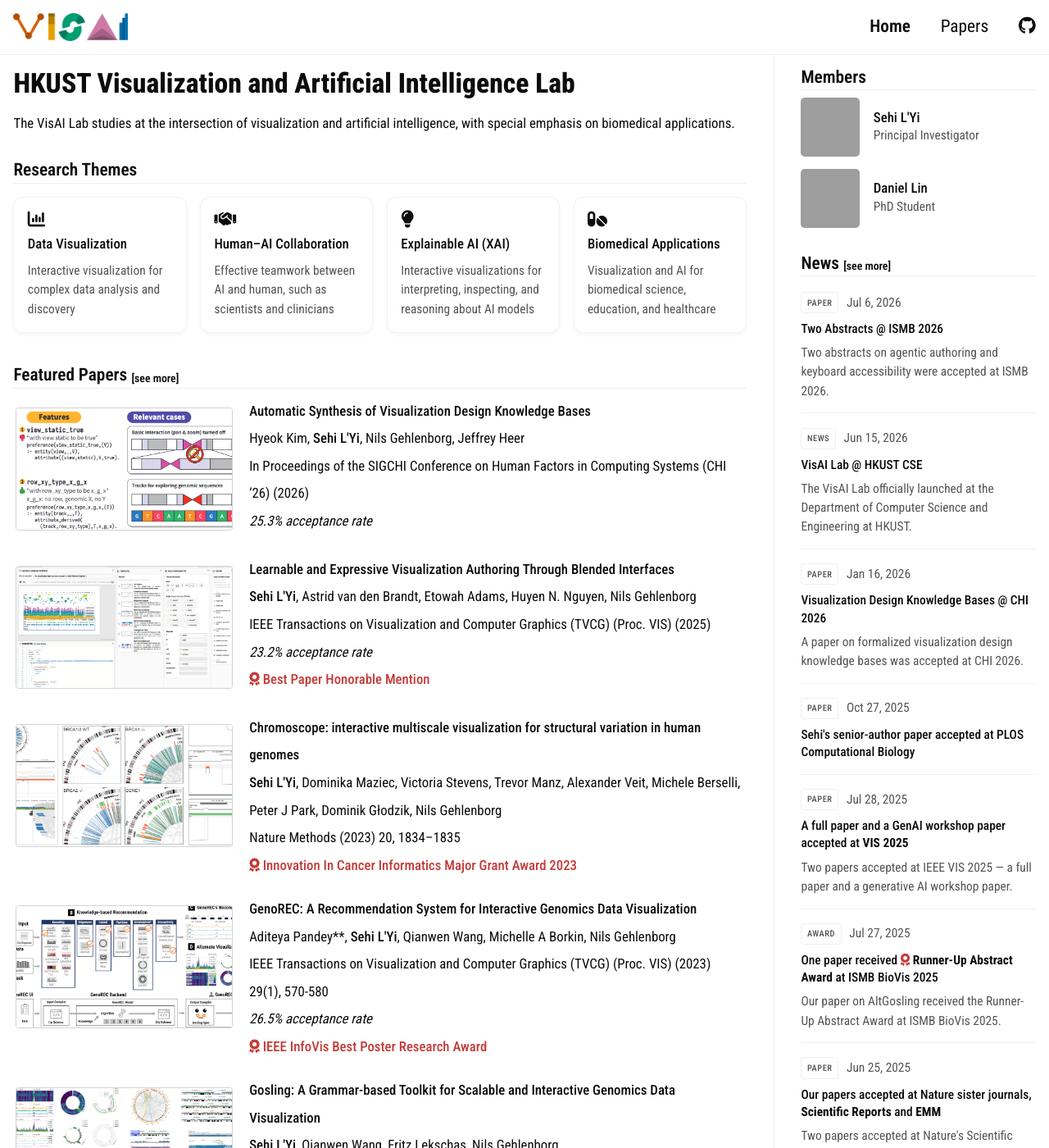
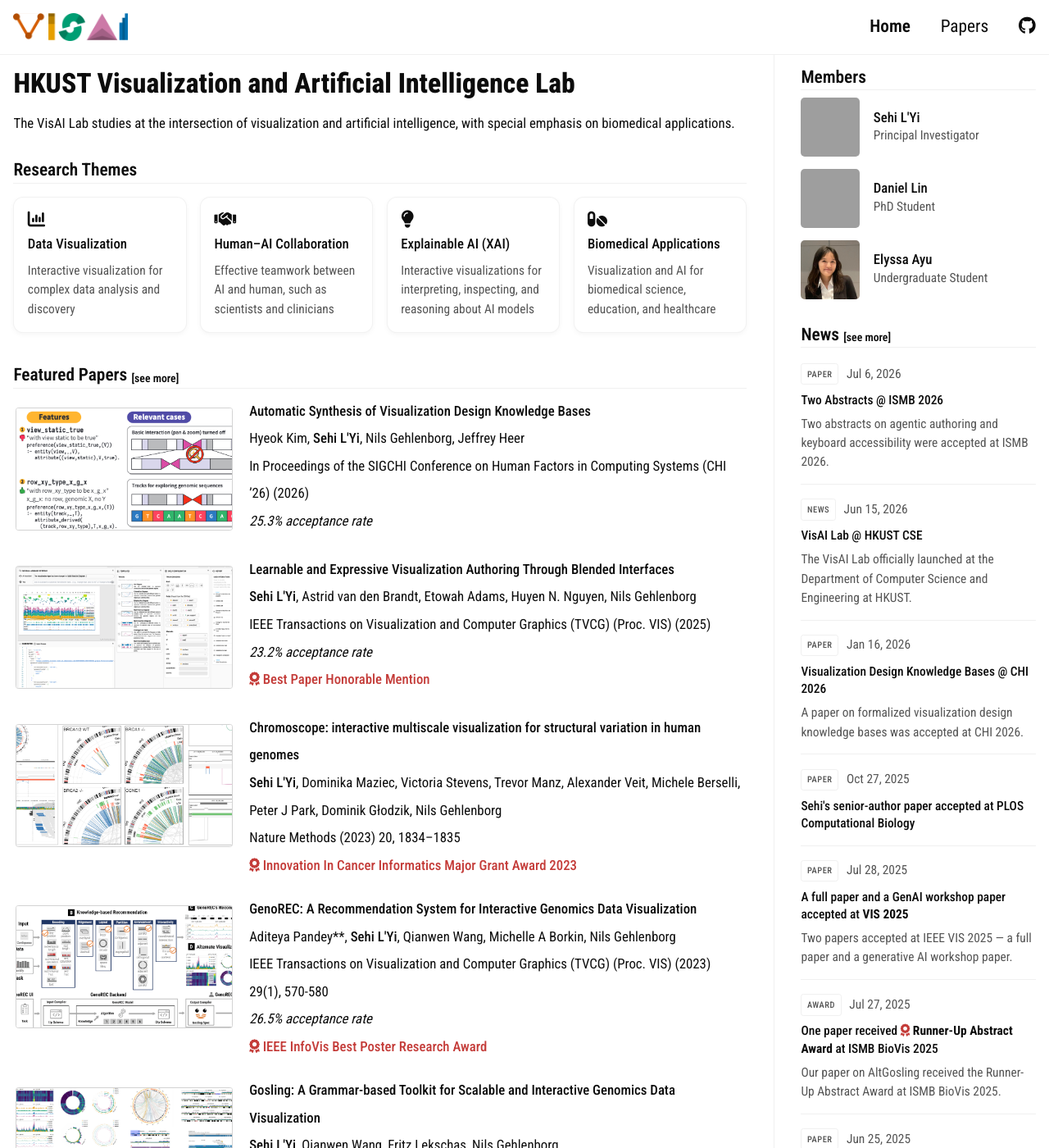
Before and after one commit to vis-ai-lab/vis-ai-lab.github.io, a Jekyll site: the page built from index.md, in a window 1280 px wide and 1400 px high. Shown: the whole window at 82% size. Built offline with Jekyll 4.4.1, drawn with Linux system fonts in a browser that asks for light colours; grey boxes are pictures that could not be loaded.

Commit message:
add Elyssa

```diff
--- a/_sass/base.scss
+++ b/_sass/base.scss
@@ -518,7 +518,7 @@ h1 {
     grid-template-columns: 72px 1fr;
     text-decoration: none;
 
-    &:hover {
+    &[href]:hover {
       .member-name {
         color: $color-grey;
       }
--- a/index.md
+++ b/index.md
@@ -36,7 +36,11 @@ title: VisAI Lab | Home
       <div class="member-list">
         {% assign members = site.members | sort: 'order' %}
         {% for member in members %}
-        <a class="member-card" href="{{ member.website | default: member.url }}">
+        {% if member.website %}
+        <a class="member-card" href="{{ member.website }}">
+        {% else %}
+        <div class="member-card">
+        {% endif %}
           {% if member.image %}
           <img class="member-photo" src="{{ 'assets/' | append: member.image | relative_url }}" alt="{{ member.name }}">
           {% endif %}
@@ -44,7 +48,11 @@ title: VisAI Lab | Home
             <div class="member-name">{{ member.name }}</div>
             <div class="member-role">{{ member.role }}</div>
           </div>
+        {% if member.website %}
         </a>
+        {% else %}
+        </div>
+        {% endif %}
         {% endfor %}
       </div>
     </section>
```
Also changed, not shown: _members/elyssa-ayu.md (added, +10 -0 lines), assets/elyssa-ayu.jpg (added).
